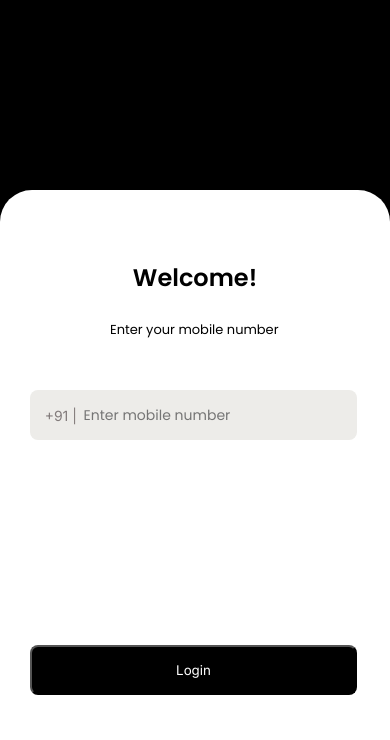
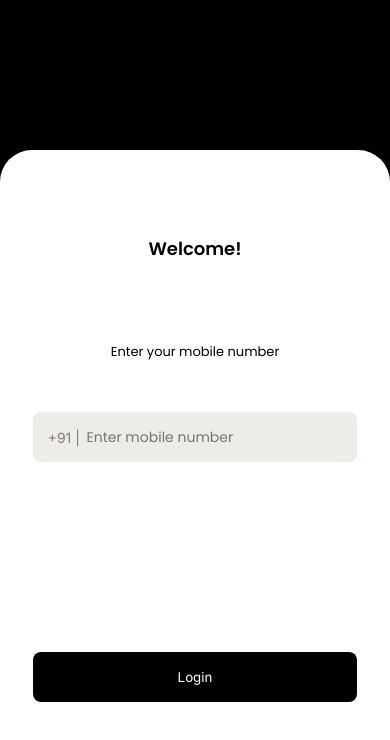
Before and after one commit to JaySable82/Intuora, a React (Vite) app in the folder Frontend/User/: page / in a window 390 px wide. Shown: the top 740 px of the page. Built offline with nearby package versions, Linux system fonts and the light colour scheme; no server answers.

Commit message:
getting menu management folder

```diff
--- a/Frontend/User/package.json
+++ b/Frontend/User/package.json
@@ -48,6 +48,6 @@
     "eslint-plugin-react": "^7.34.2",
     "eslint-plugin-react-hooks": "^4.6.2",
     "eslint-plugin-react-refresh": "^0.4.7",
-    "vite": "^5.3.1"
+    "vite": "^5.4.14"
   }
 }
--- a/Frontend/User/src/Components/login.css
+++ b/Frontend/User/src/Components/login.css
@@ -2,41 +2,43 @@
 
 body {
     font-family: 'Poppins', sans-serif;
-    /* width: 100%;
-    height: 100vh; */
-    /* overflow: hidden; */
-    /* overflow: hidden; */
 }
 
 .outer-container {
- background: #000000;
-    position: relative;
+    background: #000000;
+    position: fixed;
+    width: 100%;
+    min-height: 100%;
 }
 
 .inner-container {
     width: 100%;
-    height: 500px;
-    top: 190px;
+    max-width: 400px;
+    height: auto;
+    min-height: 1000px;
+    top: 100px;
     border-top-left-radius: 32px;
     border-top-right-radius: 32px;
     background: #ffffff;
     position: relative;
-
+    margin: 0 auto;
+    padding: 20px;
+    box-sizing: border-box;
 }
 
 .input-container {
     display: flex;
     align-items: center;
-    width: 327px;
+    width: 100%;
+    max-width: 327px;
     height: 50px;
     background: #EDECE9;
     border-radius: 8px;
-    position: absolute;
+    position: relative;
     top: 200px;
-    left: 30px;
+    margin: 0 auto;
     padding-left: 10px;
     font-family: 'Poppins', sans-serif;
-
 }
 
 .input-container span {
@@ -59,50 +61,77 @@ body {
     color: #151515;
     font-family: 'Poppins', sans-serif;
     text-align: left;
-
 }
 
-.Welcome{
-    /* left:10px; */
+.Welcome {
     top: 50px;
     position: relative;
     color: #000000;
-    font-family:'Poppins',sans-serif;
-    font-weight:bolder;
+    font-family: 'Poppins', sans-serif;
+    font-weight: bolder;
     font-size: x-large;
+    text-align: center;
 }
-.otp{
+
+.otp {
     font-weight: bolder;
-    font-family: 'Poppins',sans-serif;
+    font-family: 'Poppins', sans-serif;
 }
 
 .mobile {
-    left: 110px;
     top: 130px;
-    position: absolute;
+    position: relative;
     text-align: center;
     color: black;
     font-family: 'Poppins', sans-serif;
     font-size: small;
+    margin: 0 auto;
+    display: block;
 }
 
-.textmsg{
+.textmsg {
     top: 60px;
-    left: 66px;
-    width: 242px;
+    width: 100%;
+    max-width: 242px;
     height: 36px;
     text-align: center;
-    position:relative;
-    font-size:x-small;
-    font-family: 'Poppins',sans-serif;
+    position: relative;
+    font-size: x-small;
+    font-family: 'Poppins', sans-serif;
+    margin: 0 auto;
 }
-.otpbutton button{
-    width:327px;
-    height:50px;
+
+.otpbutton button {
+    width: 100%;
+    max-width: 327px;
+    height: 50px;
     top: 400px;
-    left:30px;
     border-radius: 8px;
     background: black;
     color: white;
     position: relative;
+    display: block;
+    margin: 20px auto;
+    border: none;
 }
+
+@media screen and (max-width: 768px) {
+    .inner-container {
+        top: 150px;
+        padding: 15px;
+    }
+
+    .input-container {
+        top: 180px;
+        width: 90%;
+    }
+
+    .Welcome {
+        font-size: large;
+    }
+
+    .otpbutton button {
+        top: 350px;
+        width: 90%;
+    }
+}
--- /dev/null
+++ b/package.json
@@ -0,0 +1,5 @@
+{
+  "dependencies": {
+    "vite": "^6.1.0"
+  }
+}
```
Also changed, not shown: 2 other files (tests, documents, lock files or other folders).
